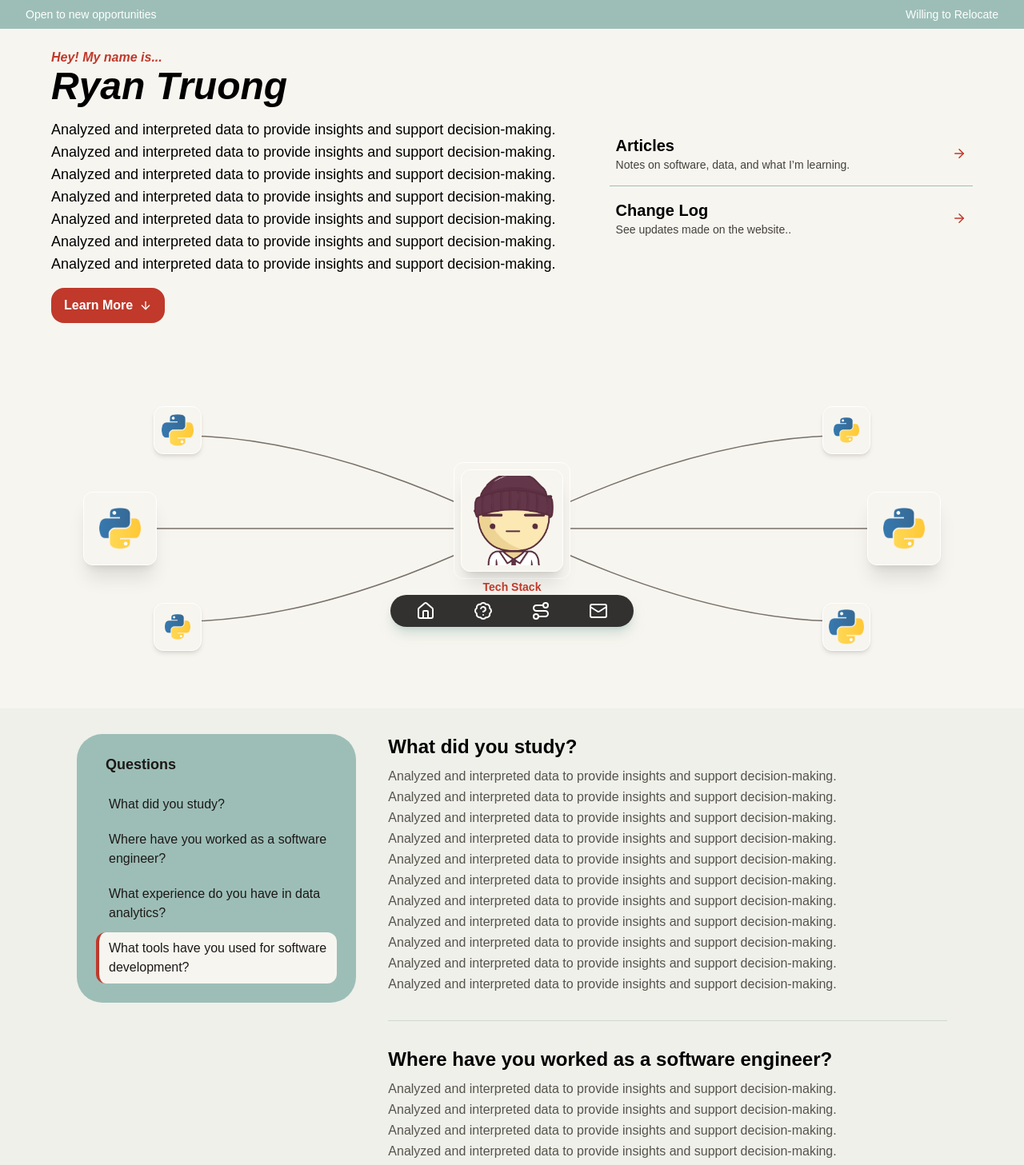
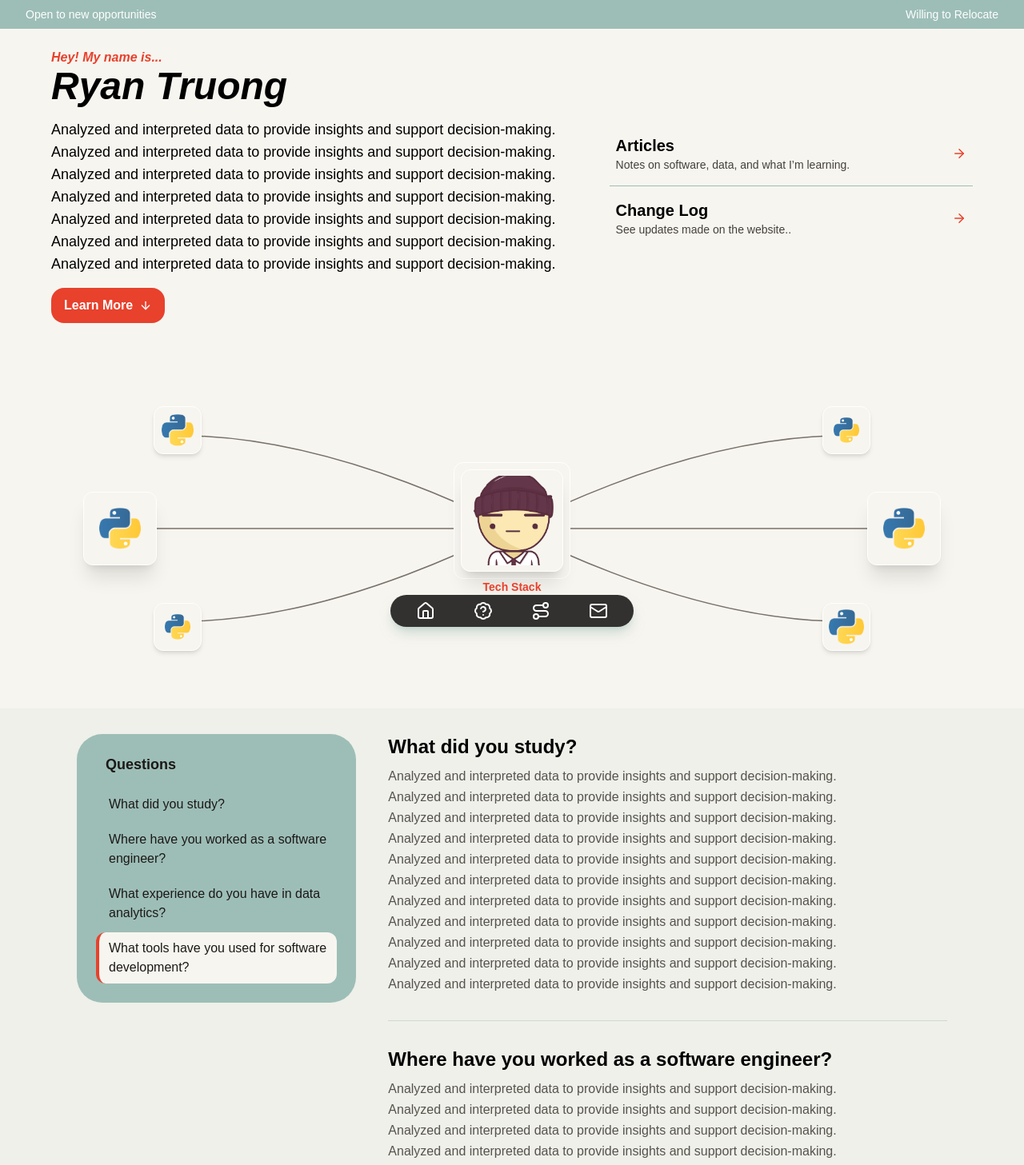
Before and after one commit to ryanctruong/personal-website, a React (Vite) app in the folder client/: page / in a window 1280 px wide. Shown: the top 1457 px of the page at 80% size. Built offline with nearby package versions, Linux system fonts and the light colour scheme; no server answers.

Commit message:
change red to lighter tone

```diff
--- a/client/src/components/Graph/Graph.tsx
+++ b/client/src/components/Graph/Graph.tsx
@@ -83,7 +83,7 @@ const Graph = () => {
                                 </div>
                             </div>
                         </div>
-                        <p className="font-semibold text-sm text-[#C0392B]">Tech Stack</p>
+                        <p className="font-semibold text-sm text-[#E8412C]">Tech Stack</p>
                     </div>
                     <div className="flex w-full max-w-20 justify-between max-md:hidden">
                         <span className="size-0.5" />
--- a/client/src/components/Questionnaire/Questionnaire.tsx
+++ b/client/src/components/Questionnaire/Questionnaire.tsx
@@ -47,7 +47,7 @@ const Questionnaire = () => {
                             key={id}
                             href={`#${id}`}
                             aria-current={activeId === id ? 'location' : undefined}
-                            className="rounded-xl border-l-4 border-transparent px-3 py-2 text-left hover:bg-[#F7F5EF]/60 aria-[current=location]:border-[#C0392B] aria-[current=location]:bg-[#F7F5EF] aria-[current=location]:font-medium"
+                            className="rounded-xl border-l-4 border-transparent px-3 py-2 text-left hover:bg-[#F7F5EF]/60 aria-[current=location]:border-[#E8412C] aria-[current=location]:bg-[#F7F5EF] aria-[current=location]:font-medium"
                         >
                             {question}
                         </a>
--- a/client/src/pages/About/About.tsx
+++ b/client/src/pages/About/About.tsx
@@ -11,13 +11,13 @@ const About = () => {
             <div className="grid grid-cols-1 md:grid-cols-2 md:grid-cols-[3fr_2fr] gap-4 flex-1 w-full rounded-2xl">
                 <div className="flex flex-col gap-4 text-left justify-center">
                     <div>
-                        <p className="font-semibold text-[#C0392B] italic">Hey! My name is...</p>
+                        <p className="font-semibold text-[#E8412C] italic">Hey! My name is...</p>
                         <p className="text-5xl font-bold italic">Ryan Truong</p>
                     </div>
                     <p className="text-lg">Analyzed and interpreted data to provide insights and support decision-making. Analyzed and interpreted data to provide insights and support decision-making. Analyzed and interpreted data to provide insights and support decision-making. Analyzed and interpreted data to provide insights and support decision-making. Analyzed and interpreted data to provide insights and support decision-making. Analyzed and interpreted data to provide insights and support decision-making. Analyzed and interpreted data to provide insights and support decision-making.</p>
                     <a
                         href="#questions"
-                        className="inline-flex min-h-11 w-fit items-center gap-2 rounded-2xl bg-[#C0392B] px-4 py-2 font-semibold text-white hover:bg-[#A93226]"
+                        className="inline-flex min-h-11 w-fit items-center gap-2 rounded-2xl bg-[#E8412C] px-4 py-2 font-semibold text-white hover:bg-[#A93226]"
                     >
                         Learn More <ArrowDown size={16} aria-hidden="true" />
                     </a>
@@ -33,7 +33,7 @@ const About = () => {
                                 <span className="block text-xl font-bold">{title}</span>
                                 <span className="block text-sm text-stone-700">{description}</span>
                             </div>
-                            <ArrowRight size={18} className="text-[#C0392B]" aria-hidden="true" />
+                            <ArrowRight size={18} className="text-[#E8412C]" aria-hidden="true" />
                         </a>
                     ))}
                 </nav>
```
